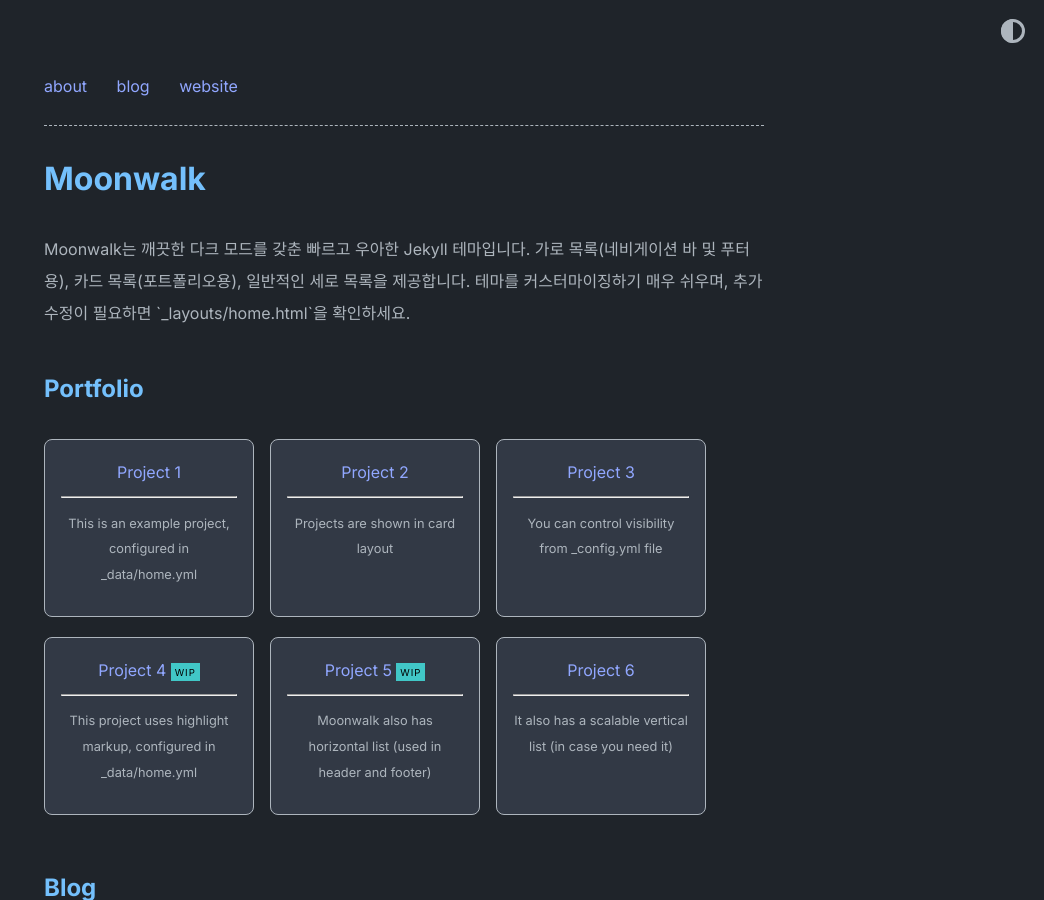
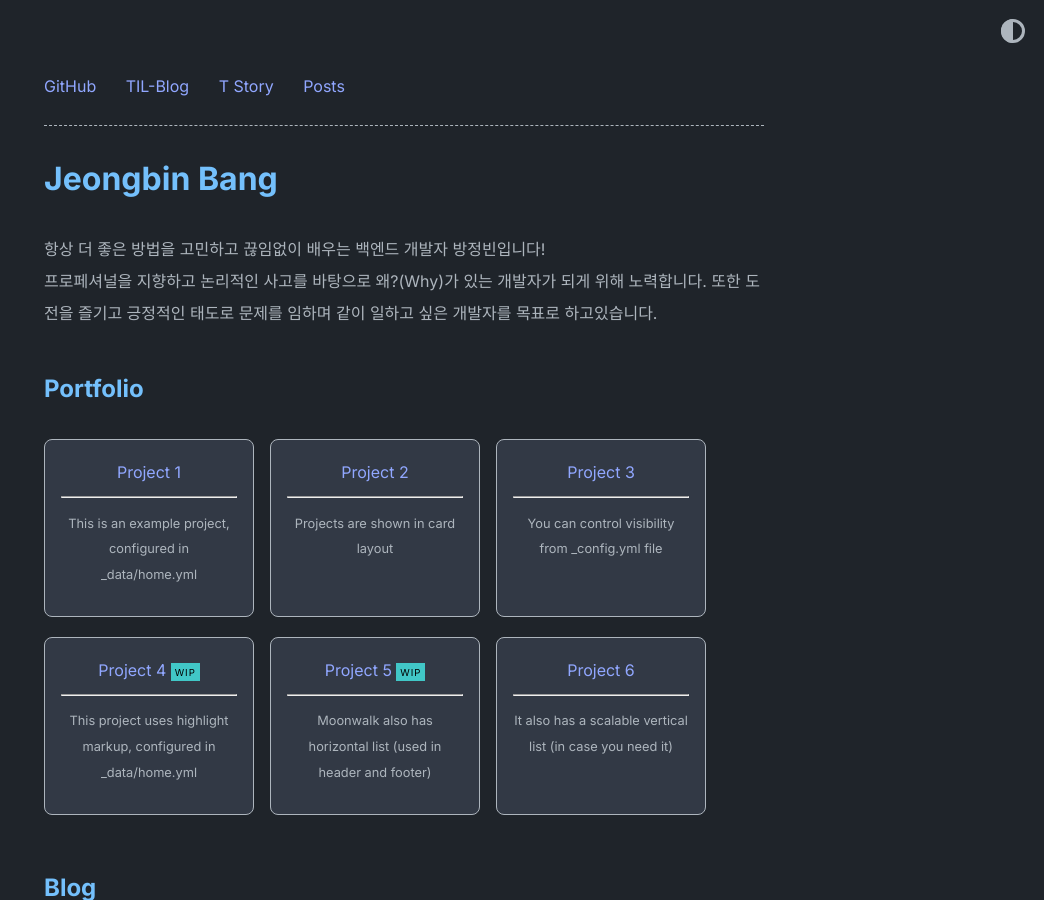
Before and after one commit to BangJeongBin/BangJeongBin.github.io, a Jekyll site: the page built from index.md, in a window 1280 px wide and 900 px high. Shown: the whole window, without its empty margins (236-1280 px from the left). Built offline with Jekyll 4.4.1, drawn with Linux system fonts in a browser that asks for light colours; some of the changed text lies outside the part shown.

Commit message:
change title, nav bar

```diff
--- a/_config.yml
+++ b/_config.yml
@@ -1,8 +1,9 @@
-title: Moonwalk
-author: Abhinav Saxena
+title: Jeongbin Bang
+author: Jeongbin Bang
 url: https://www.abhinavsaxena.com/moonwalk # 사이트의 루트 주소
 description: > # 사이트 설명 (여러 줄 가능)
-  Moonwalk는 깨끗한 다크 모드를 갖춘 빠르고 우아한 Jekyll 테마입니다. 가로 목록(네비게이션 바 및 푸터용), 카드 목록(포트폴리오용), 일반적인 세로 목록을 제공합니다. 테마를 커스터마이징하기 매우 쉬우며, 추가 수정이 필요하면 `_layouts/home.html`을 확인하세요.
+   항상 더 좋은 방법을 고민하고 끊임없이 배우는 백엔드 개발자 방정빈입니다! <br>
+   프로페셔널을 지향하고 논리적인 사고를 바탕으로 왜?(Why)가 있는 개발자가 되게 위해 노력합니다. 또한 도전을 즐기고 긍정적인 태도로 문제를 임하며 같이 일하고 싶은 개발자를 목표로 하고있습니다.
 
 permalink: /:slug # 페이지의 기본 URL 형식
 
```
Also changed, not shown: _data/home.yml (+18 -12 lines).
